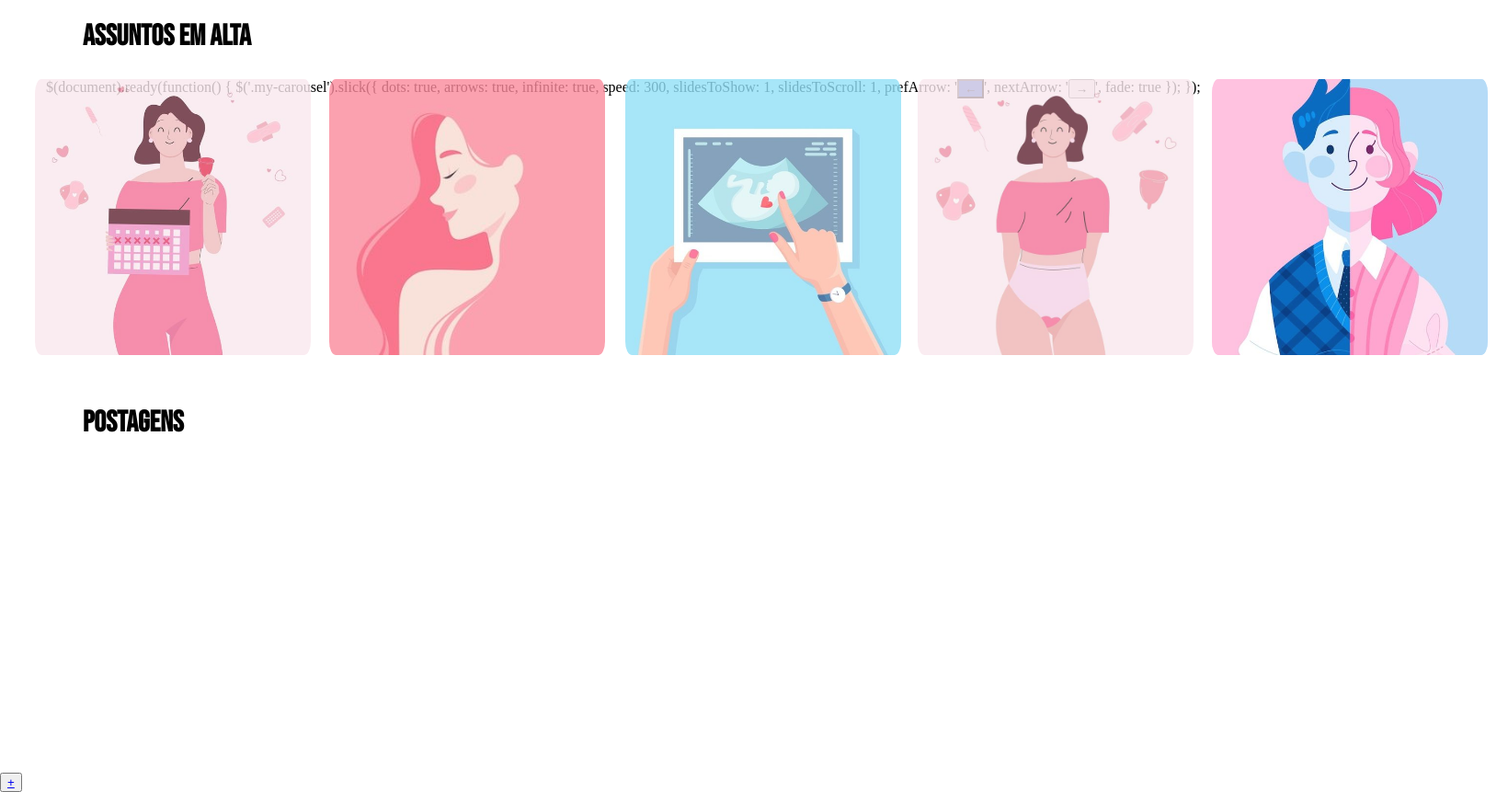
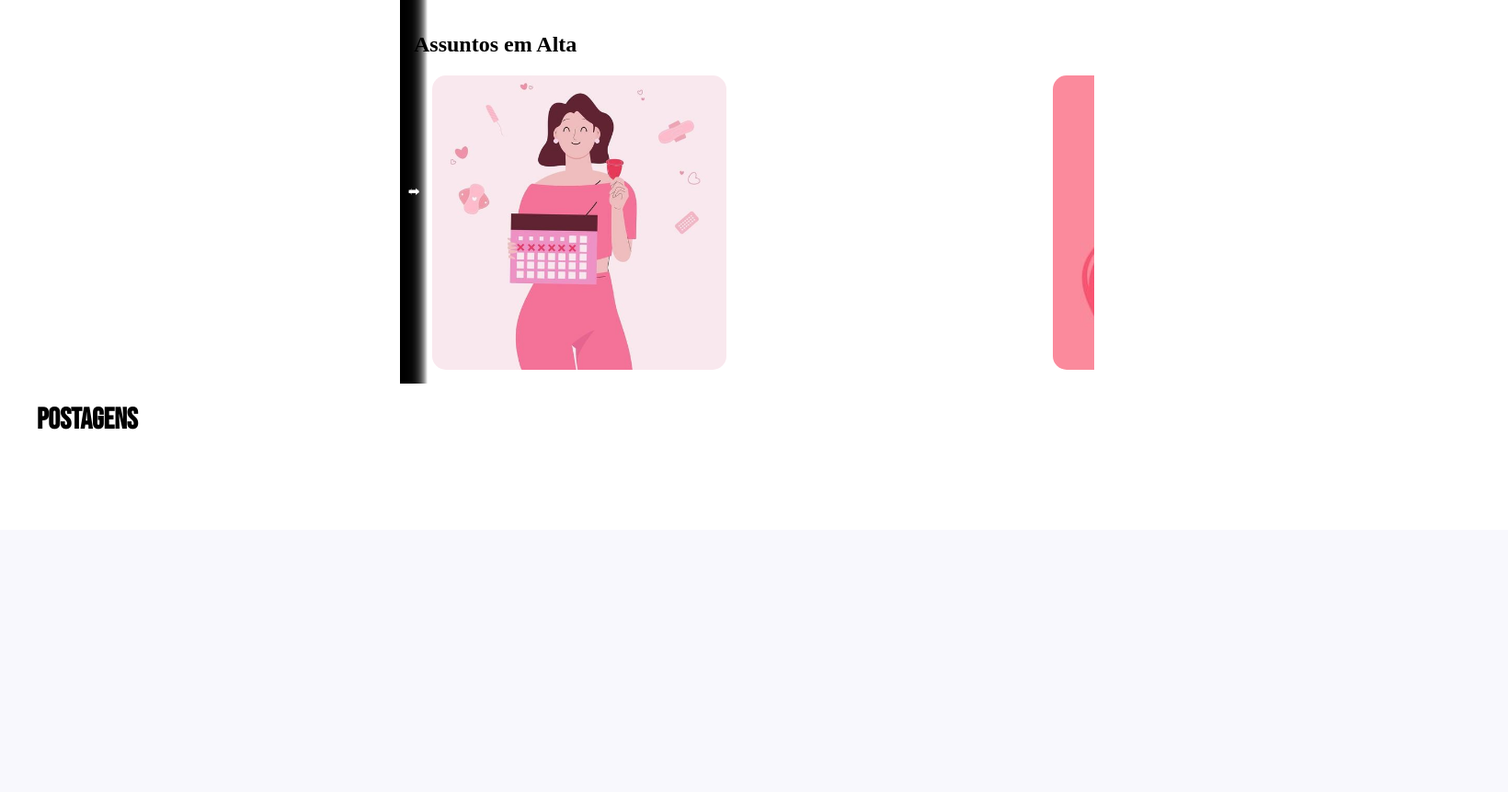
Before and after one commit to Amitaf134/Site-Seducation, a PHP site: page / in a window 1640 px wide. Shown: the part 224-1085 px from the top of the page at 92% size. After the commit the page ends 691 px from the top, so only its background shows below. Run offline with PHP 8.4, Linux system fonts and the light colour scheme; some libraries are stand-ins or nearby versions; some web fonts are replaced.

Commit message:
oi Deus ...

```diff
--- a/css/estilo.css
+++ b/css/estilo.css
@@ -7,6 +7,7 @@
 body {
   margin: 0;
   padding: 0;
+
 }
 
 /*cabeçalho*/
@@ -115,14 +116,14 @@ header {
 }
 
 /* seções*/
-.conteiner {
+/*.conteiner {
   width: auto;
   height: 400px;
   width: 90%;
   margin-top: 5px;
   padding: 0;
   margin-left: 50px;
-}
+} */
 
 .conteiner h2 {
   margin-left: 40px;
@@ -131,13 +132,13 @@ header {
   font-size: 2em;
 }
 
-.conteiner img {
+/* .conteiner img {
   width: 300px;
   height: 300px;
   border-radius: 15px;
   position: absolute;
   left: 10px;
-}
+} */
 
 .conteiner h3 {
   margin-left: 60px;
@@ -217,16 +218,63 @@ dialog button {
   border-radius: 50%;
 
 }
-.my-carousel {
+
+/* carrossel */
+.container {
+  position: relative;
+  padding: 15px;
+  max-width: 740px;
+  margin: 0 auto;
+
+}
+
+.gallery-wrapper {
+  overflow-x: auto;
+
+}
+
+/*.gallery {
+  margin: 0;
+  padding: 0;
+  box-sizing: border-box;
+
+} */
+
+.gallery {
+  display: flex;
+  flex-flow: row nowrap;
+  gap: 15px;
+
+}
+
+.arrow-left,
+.arrow-right {
+  position: absolute;
+  top: 0;
+  left: 0;
+  right: auto;
+  bottom: 0;
+  font-size: 15px;
+  line-height: 200px;
+  width: 30px;
+  text-align: center;
+  color: #fff;
+  cursor: pointer;
+  border: none;
+  background: linear-gradient(to left, transparent 0%, black);
+
+}
+
+/* .gallery-wrapper {
   display: flex;
   overflow: hidden;
 }
 
-.my-carousel div {
+.gallery-wrapper div {
   flex: 1;
 }
 
-.my-carousel img {
+.gallery-wrapper img {
   max-width: 100%;
   height: auto;
   margin: 0 0.5rem;
@@ -236,11 +284,11 @@ dialog button {
   transition: 0.2s;
 }
 
-.my-carousel img:hover {
+.gallery-wrapper img:hover {
   opacity: 1;
-}
+} */
 
-.my-prev{
+.my-prev {
   background-color: #295CCB;
 }
 
--- a/index.php
+++ b/index.php
@@ -8,55 +8,37 @@ include('conexao.php');
   include("cabecalho.php");
   ?>
 
-  <section class="conteiner">
-  <h2>Assuntos em Alta</h2>
-  <div class="my-carousel">
+  <section class="container">
+  <h2> Assuntos em Alta </h2>
+  <button class="arrow-left control" arial-label="Previous image"> ⬅ </button>
+  <button class="arrow-right control" arial-label="Next image"> ➡ </button>
+
+  <!-- overflow cm largura fixa -->
+  <div class="gallery-wrapper">
+  <button class="arrow-left control" arial-label="Previous image"> ⬅ </button>
+  <button class="arrow-right control" arial-label="Next image"> ➡ </button>
+    <!-- um elemento que irá se mover dentro do wrapper -->
+    <div class="gallery">
 
     <img src="img/artigoum.png" alt="Artigo 1" id="img-um" width="340px" height="320px" border-radius="55%"
-    style="border-radius: 15px; margin-left: 20px;" />
+    style="border-radius: 15px; margin-left: 20px;" class="item1 current-item"/>
 
     <img src="img/artigodois.png" alt="Artigo 2" id="img-um" width="340px" height="320px" border-radius="55%"
-    style="border-radius: 15px; margin-left: 340px;" />
+    style="border-radius: 15px; margin-left: 340px;" class="item2 current-item" />
 
     <img src="img/artigotres.png" alt="Artigo 3" id="img-um" width="340px" height="320px" border-radius="55%"
-    style="border-radius: 15px; margin-left: 662px;" />
+    style="border-radius: 15px; margin-left: 662px;" class="item3 current-item" />
 
-    <img src="img/artigoseis.png" alt="Artigo 4" id="img-um" width="340px" height="320px" border-radius="55%"
+    <!-- img src="img/artigoseis.png" alt="Artigo 4" id="img-um" width="340px" height="320px" border-radius="55%"
     style="border-radius: 15px; margin-left: 980px;" />
 
     <img src="img/artigoonze.png" alt="Artigo 5" id="img-um" width="340px" height="320px" border-radius="55%"
     style="border-radius: 15px; margin-left: 1300px;" />
 
     <img src="img/artigoonze.png" alt="Artigo 5" id="img-um" width="340px" height="320px" border-radius="55%"
-    style="border-radius: 15px; margin-left: 1300px;" />
+    style="border-radius: 15px; margin-left: 1300px;" -->
 
-    <head>
-<script
-src="//ajax.googleapis.com/ajax/libs/jquery/3.6.0/jquery.min.js"></script>
-<script
-src="//cdn.jsdelivr.net/npm/slick-carousel@1.8.1/slick.min.js"></script>
-<script>
-<script src="SiteSeducation/Site-Seducation/js/PagInicial.js"></script>
-    </head>
-
-<!-- Importando jQuery -->
-    <script src="jquery-3.7.1.min.js"></>
-    <script src="PgInicial.js"></script>
-
-  $(document).ready(function() {
-    $('.my-carousel').slick({
-      dots: true,
-      arrows: true,
-      infinite: true,
-      speed: 300,
-      slidesToShow: 1,
-      slidesToScroll: 1,
-      prefArrow: '<button class="my-prev">&larr;</button>',
-      nextArrow: '<button class="my-next">&rarr;</button>',
-      fade: true
-    });
-  });
-</script>
+</div>
 </div>
 </section>
 
@@ -69,9 +51,6 @@ src="//cdn.jsdelivr.net/npm/slick-carousel@1.8.1/slick.min.js"></script>
   include('loginCad.php');
   ?>
 
-  <footer>
-    <button id="btPublicar" class="btPubli" type="button"><a href="postagens.php">+</a></button>
-  </footer>
 </body>
 
 </html>
--- a/telaPrincipal.php
+++ b/telaPrincipal.php
@@ -49,6 +49,11 @@
       <li><a href="sobrenos.php">Sobre nós</a></li>
     </ul>
   </nav>
+
+  <footer>
+    <button id="btPublicar" class="btPubli" type="button"><a href="postagens.php">+</a></button>
+  </footer>
+
 </body>
 
 </html>
```
